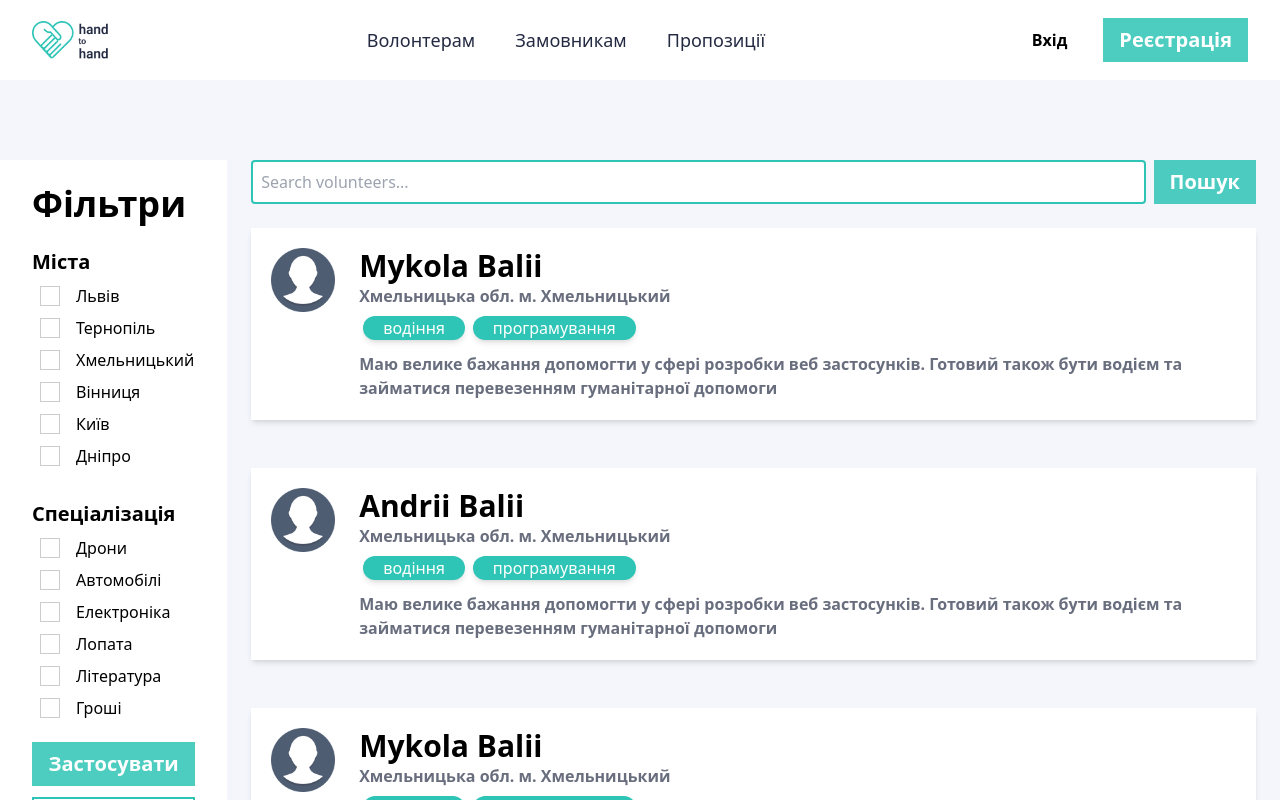
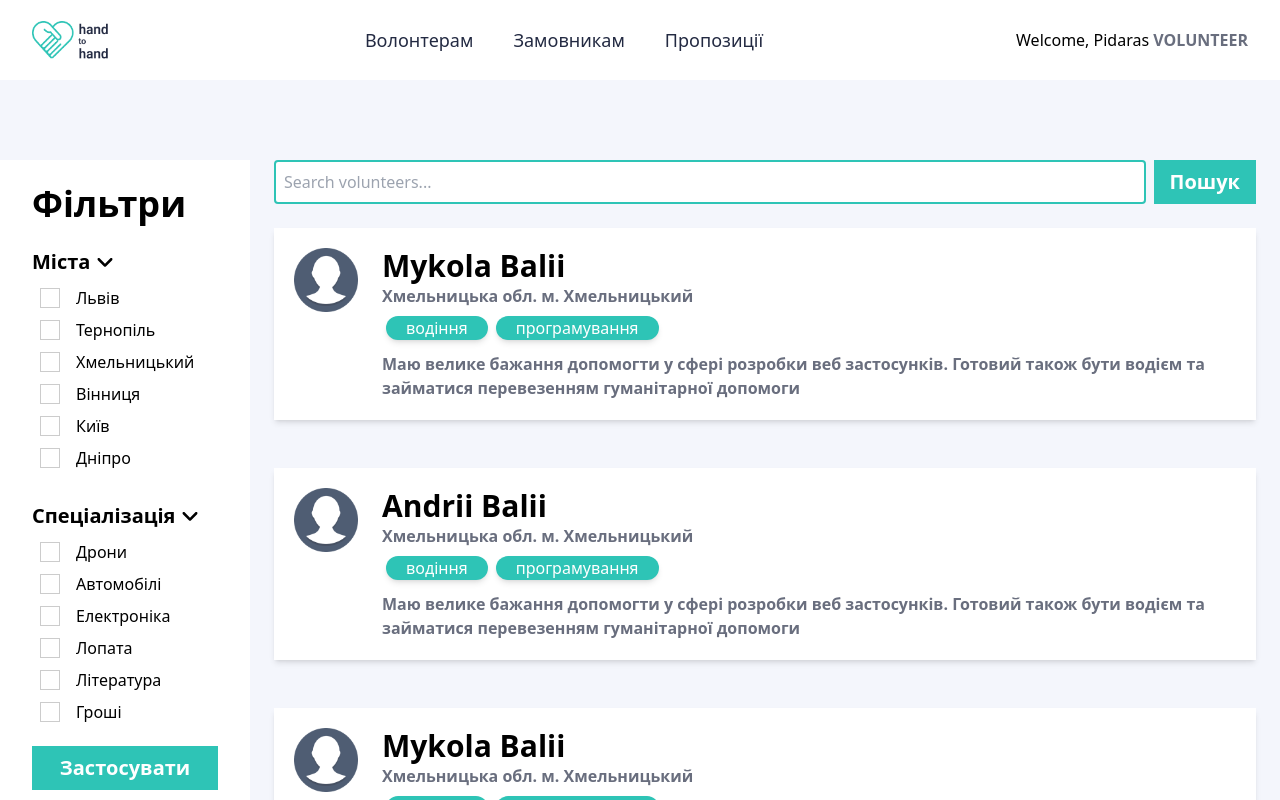
Before and after one commit to 418-Teapot-Team/help-hub, a Vue app in the folder frontend/: page /findvolunteer in a window 1280 px wide. Shown: the top 800 px of the page. Built offline with nearby package versions, Linux system fonts and the light colour scheme.

Commit message:
feat: responsive filters, user creds in header

```diff
--- a/frontend/src/components/atoms/buttons/AppButton.vue
+++ b/frontend/src/components/atoms/buttons/AppButton.vue
@@ -1,9 +1,10 @@
 <template>
   <button
     :class="{
-      'w-fit h-fit py-2 px-4 text-xl hover:bg-simple-gray transition ease-out duration-200': true,
-      'bg-primary bg-opacity-85 text-white': buttonStyle === 'default',
-      'bg-transparent border-2 border-solid border-primary text-primary': buttonStyle === 'outline',
+      'w-fit h-fit py-2 px-4 text-xl  transition ease-out duration-200': true,
+      'bg-primary hover:bg-simple-gray text-white': buttonStyle === 'default',
+      'bg-transparent border-2 border-solid border-primary text-primary hover:bg-primary hover:text-white':
+        buttonStyle === 'outline',
       'font-semibold': isBold,
     }"
     :type="type"
--- a/frontend/src/components/feed/filters/Filters.vue
+++ b/frontend/src/components/feed/filters/Filters.vue
@@ -1,5 +1,6 @@
 <template>
-  <section class="w-[250px] h-[700px] bg-white mt-20 px-8 py-6">
+  <section>
+    <div class="hidden sm:block w-[250px] h-[700px] bg-white mt-20 px-8 py-6">
       <span class="text-4xl font-semibold">Фільтри</span>
       <FiltersVariants :title="'Міста'" :filters="store.cities" />
       <FiltersVariants :title="'Спеціалізація'" :filters="store.spec" />
@@ -13,13 +14,42 @@
           @click="store.resetFilters"
         />
       </div>
+    </div>
+    <div class="fixed z-10 sm:hidden w-screen h-screen -mt-[80px]">
+      <AppButton
+        :text="isFilterOpen ? 'Hide filters' : 'Show filters'"
+        class="sm:hidden fixed w-full bottom-0 bg-blue-300 px-8 py-6"
+        @click="toggleFilter"
+      />
+      <div v-if="isFilterOpen" class="w-full h-full bg-white px-8 py-6">
+        <span class="text-4xl font-semibold">Фільтри</span>
+        <FiltersVariants :title="'Міста'" :filters="store.cities" />
+        <FiltersVariants :title="'Спеціалізація'" :filters="store.spec" />
+        <div class="w-full h-[110px] flex flex-col justify-around items-center mt-12">
+          <AppButton text="Застосувати" isBold class="w-full py-1.5 fixed bottom-[75px]" />
+          <AppButton
+            text="Скинути"
+            isBold
+            buttonStyle="outline"
+            class="w-full py-[6px]"
+            @click="store.resetFilters"
+          />
+        </div>
+      </div>
+    </div>
   </section>
 </template>
 
 <script setup>
+import { ref } from 'vue';
 import { useFiltersStore } from '@/stores/filters.js';
 import FiltersVariants from '@/components/feed/filters/FiltersVariants.vue';
 import AppButton from '@/components/atoms/buttons/AppButton.vue';
 
 const store = useFiltersStore();
+
+const isFilterOpen = ref(false);
+const toggleFilter = () => {
+  isFilterOpen.value = !isFilterOpen.value;
+};
 </script>
--- a/frontend/src/components/feed/filters/FiltersVariants.vue
+++ b/frontend/src/components/feed/filters/FiltersVariants.vue
@@ -1,21 +1,27 @@
 <template>
   <div class="pt-6">
     <div class="mb-2">
+      <button class="w-full flex" @click="toggleFilter">
         <label class="text-xl font-semibold">{{ title }}</label>
         <span class="ml-1 text-gray-500" v-if="selectedFiltersLength > 0">
           ({{ selectedFiltersLength }})
         </span>
+        <ArrowIcon class="duration-200" :class="{ '-rotate-90 ': !isOpen }" />
+      </button>
     </div>
+    <div v-if="isOpen">
       <div v-for="(item, idx) in filters" :key="idx" class="mb-2 pl-2 flex">
         <AppCheckboxInput :id="idx + 1" v-model="item.isSelected" class="mr-2" />
         <label :for="idx">{{ item.name }}</label>
       </div>
     </div>
+  </div>
 </template>
 
 <script setup>
-import { defineProps, computed } from 'vue';
+import { defineProps, computed, ref } from 'vue';
 import AppCheckboxInput from '@/components/atoms/inputs/AppCheckboxInput.vue';
+import ArrowIcon from '@/components/icons/ArrowIcon.vue';
 
 const { title, filters } = defineProps(['title', 'filters']);
 
@@ -23,4 +29,9 @@ const selectedFiltersLength = computed(() => {
   const selectedFilters = filters.filter((item) => item.isSelected);
   return selectedFilters.length;
 });
+
+const isOpen = ref(true);
+const toggleFilter = () => {
+  isOpen.value = !isOpen.value;
+};
 </script>
--- /dev/null
+++ b/frontend/src/components/icons/ArrowIcon.vue
@@ -0,0 +1,16 @@
+<template>
+  <svg
+    width="30px"
+    height="30px"
+    viewBox="0 0 24 24"
+    fill="none"
+    xmlns="http://www.w3.org/2000/svg"
+  >
+    <path
+      fill-rule="evenodd"
+      clip-rule="evenodd"
+      d="M12.7071 14.7071C12.3166 15.0976 11.6834 15.0976 11.2929 14.7071L6.29289 9.70711C5.90237 9.31658 5.90237 8.68342 6.29289 8.29289C6.68342 7.90237 7.31658 7.90237 7.70711 8.29289L12 12.5858L16.2929 8.29289C16.6834 7.90237 17.3166 7.90237 17.7071 8.29289C18.0976 8.68342 18.0976 9.31658 17.7071 9.70711L12.7071 14.7071Z"
+      fill="#000000"
+    />
+  </svg>
+</template>
--- a/frontend/src/components/modals/Registration.vue
+++ b/frontend/src/components/modals/Registration.vue
@@ -16,7 +16,7 @@
         <h1 class="font-semibold text-2xl">Реєстрація</h1>
         <div class="w-full flex flex-col justify-center gap-y-2">
           <AppPlainInput type="text" label="Ім'я*" name="name" />
-          <AppPhoneInput label="Телефон*" />
+          <AppPhoneInput label="Телефон*" name="phone" />
           <AppPlainInput type="email" label="E-mailі*" name="email" />
           <AppPlainInput type="password" label="Пароль*" name="password" />
           <AppPlainInput type="password" label="Підтвердження паролю*" name="password_confirm" />
@@ -77,12 +77,17 @@ const schema = reactive({
   password_confirm: 'required|passwords_mismatch:@password',
 });
 
-function onSubmit(values) {
+async function onSubmit(values) {
   emit('onSubmit');
-  console.log({
-    values,
+  const payload = {
+    full_name: values?.name,
+    email: values?.email,
+    phone: values?.phone,
+    password: values?.password,
     account_type: accountType.value,
-  });
+  };
+  await authStore.register;
+  console.log({ payload });
 }
 
 function closeModal() {
--- a/frontend/src/components/partials/AppHeader.vue
+++ b/frontend/src/components/partials/AppHeader.vue
@@ -15,11 +15,15 @@
       </li>
     </ul>
     <div>
-      <div class="md:flex hidden justify-center items-center gap-x-6">
+      <div :class="logged ? 'hidden' : 'md:flex hidden justify-center items-center gap-x-6'">
         <button class="px-3 py-2" @click="openLoginPopup">
           <span class="font-semibold hover:underline">Вхід</span>
         </button>
         <AppButton text="Реєстрація" @onClick="openRegisterPopup" isBold />
+      </div>
+      <div :class="logged ? 'hidden md:block' : 'hidden'">
+        Welcome, {{ full_name }}
+        <span v-if="volunteer" class="uppercase font-bold text-light-text">volunteer</span>
       </div>
       <BurgerIconVue @click="toggleDropdown" class="object-contain w-10 md:hidden" />
       <div v-if="isDropdownOpen" class="flex flex-col">
@@ -35,11 +39,15 @@
               {{ item.label }}
             </router-link>
           </li>
-          <div class="p-4 flex justify-end w-full">
+          <div :class="logged ? 'hidden' : 'p-4 flex justify-end w-full'">
             <button class="px-3 py-2" @click="openLoginPopup">
               <span class="font-semibold hover:underline">Вхід</span>
             </button>
             <AppButton text="Реєстрація" @onClick="openRegisterPopup" isBold />
+          </div>
+          <div :class="logged ? 'w-full text-end px-12 pb-2' : 'hidden'">
+            Welcome, {{ full_name }}
+            <span v-if="volunteer" class="uppercase font-bold text-light-text pl-6">volunteer</span>
           </div>
         </ul>
       </div>
@@ -53,6 +61,10 @@ import { ref } from 'vue';
 import BurgerIconVue from '../icons/BurgerIcon.vue';
 import { useAuthStore } from '@/stores/auth';
 const authStore = useAuthStore();
+
+const full_name = 'Pidaras';
+const volunteer = true;
+const logged = true;
 
 const headerLinks = ref([
   { label: 'Волонтерам', url: '/' },
--- a/frontend/src/stores/auth.js
+++ b/frontend/src/stores/auth.js
@@ -1,6 +1,6 @@
 import { defineStore } from 'pinia';
 import { ref } from 'vue';
-
+import { httpClient } from '@/utils/HttpClient';
 export const useAuthStore = defineStore('auth', () => {
   const isLoginPopupOpen = ref(false);
   const isRegisterPopupOpen = ref(false);
@@ -13,10 +13,21 @@ export const useAuthStore = defineStore('auth', () => {
     isRegisterPopupOpen.value = status;
   }
 
+  async function register(payload) {
+    await httpClient.post('', {
+      full_name: payload.firstName,
+      phone: payload.phone,
+      email: payload.email,
+      password: payload.password,
+      role: payload.role,
+    });
+  }
+
   return {
     isLoginPopupOpen,
     isRegisterPopupOpen,
     setLoginPopupOpenStatus,
     setRegisterPopupOpenStatus,
+    register,
   };
 });
--- a/frontend/src/stores/filters.js
+++ b/frontend/src/stores/filters.js
@@ -1,5 +1,6 @@
 import { defineStore } from 'pinia';
 import { ref } from 'vue';
+import { httpClient } from '@/utils/HttpClient';
 
 export const useFiltersStore = defineStore('filters', () => {
   const cities = ref([
@@ -29,9 +30,29 @@ export const useFiltersStore = defineStore('filters', () => {
       isSelected: false,
     }));
   }
+  async function getFilters() {
+    const { data } = await httpClient.get('');
+    this.cities = data.cities.result;
+    this.spec = data.spec.result;
+  }
+
+  async function applyFilters() {
+    const selectedCities = this.cities.filter((city) => city.isSelected).map((city) => city.name);
+    const selectedSpec = this.spec.filter((spec) => spec.isSelected).map((spec) => spec.name);
+
+    const filtersData = {
+      cities: selectedCities,
+      spec: selectedSpec,
+    };
+
+    await httpClient.post('', filtersData);
+  }
+
   return {
     cities,
     spec,
     resetFilters,
+    getFilters,
+    applyFilters,
   };
 });
```
Lines whose indentation alone changed are shown as unchanged.
